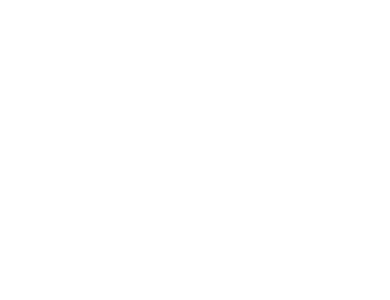
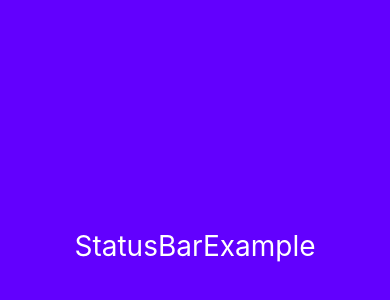
Before and after one commit to khadiza21/nativFirstApp, a React Native app: screen / in a window 390 px wide. Shown: the part 176-476 px from the top of the page. Built offline with nearby package versions, Linux system fonts and the light colour scheme.

Commit message:
statusbar example

```diff
--- a/App.jsx
+++ b/App.jsx
@@ -17,12 +17,15 @@
 import HideShowToggle from './src/components/HideShowToggle';
 import StyleWithButton from './src/components/StyleWithButton';
 import Loader from './src/components/Loader';
+import PressableComponent from './src/components/PressableComponent';
+import StatusBarExample from './src/components/StatusBarExample';
 ;
 const App = () => {
   return (
     <View style={{ flex: 1 }}>
-
-  {/*<Loader/>
+      <StatusBarExample />
+      {/*  <PressableComponent />
+  <Loader/>
  <StyleWithButton />
        <HideShowToggle />
   <UseEffectHookUnmountingPhase />
--- a/src/components/ClassComponents.jsx
+++ b/src/components/ClassComponents.jsx
@@ -1,3 +1,4 @@
+/* eslint-disable eol-last */
 /* eslint-disable react-native/no-inline-styles */
 import { View, Text } from 'react-native';
 import React, { Component } from 'react';
--- /dev/null
+++ b/src/components/PressableComponent.jsx
@@ -0,0 +1,59 @@
+/* eslint-disable no-trailing-spaces */
+import { View, Text, Pressable, StyleSheet } from 'react-native';
+import React from 'react';
+
+const PressableComponent = () => {
+    // const handlePress = () => {
+    //     console.log('on press');
+    // };
+
+    const handlePressIn = () => {
+        console.log('press In');
+    };
+
+    const handlePressOut = () => {
+        console.log('out press');
+    };
+
+
+    const handleOnLongPress = () => {
+        console.log('On Long Press ');
+    };
+    return (
+        <View style={styles.container}>
+                 {/* by default 500ms press time. can change time with delayLongPress */}
+            <Pressable style={styles.button}
+              // onPress={handlePress}
+
+              onPressIn={handlePressIn}
+                onPressOut={handlePressOut}
+               onLongPress={handleOnLongPress}
+              delayLongPress={5000} // Long press delay set to 5 seconds
+            >
+                <Text style={styles.buttonText}>Press Me</Text>
+            </Pressable>
+
+        </View>
+    );
+};
+
+const styles = StyleSheet.create({
+    container: {
+        flex: 1,
+        justifyContent:'center',
+        alignItems: 'center',
+        backgroundColor: '#f5f5f5',
+    },
+    button: {
+        padding: 10,
+        borderRadius: 5,
+        backgroundColor: '#007bff',
+    },
+    buttonText: {
+        fontSize: 18,
+        color: '#fff',
+    },
+
+});
+
+export default PressableComponent;
--- /dev/null
+++ b/src/components/StatusBarExample.jsx
@@ -0,0 +1,34 @@
+/* eslint-disable no-trailing-spaces */
+import { View, Text, StatusBar, StyleSheet } from 'react-native';
+import React from 'react';
+
+const StatusBarExample = () => {
+  return (
+    <View style={styles.container}>
+        <StatusBar
+        barStyle={'light-content'}
+        // backgroundColor="#6200Fe"
+        backgroundColor="rgba(0,0,0,0.2)"
+        hidden={false}
+        translucent={true}
+        />
+      <Text  style={styles.text}>StatusBarExample</Text>
+    </View>
+  );
+};
+
+export default StatusBarExample;
+
+
+const styles = StyleSheet.create({
+    container:{
+        flex:1,
+        justifyContent:'center',
+        alignItems:'center',
+        backgroundColor:'#6200fe',
+    },
+    text: {
+        color:'#fff',
+        fontSize:28
+    }
+})
```
